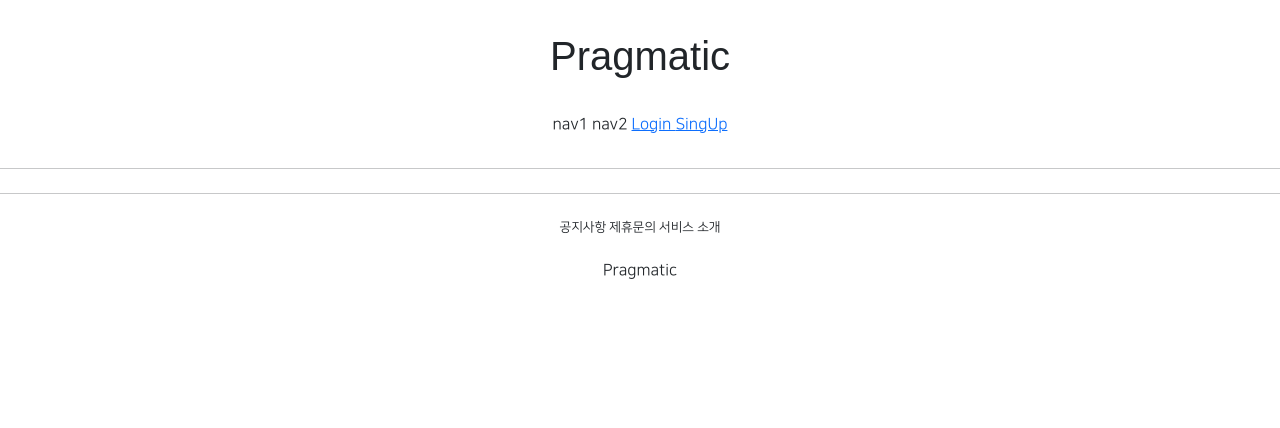
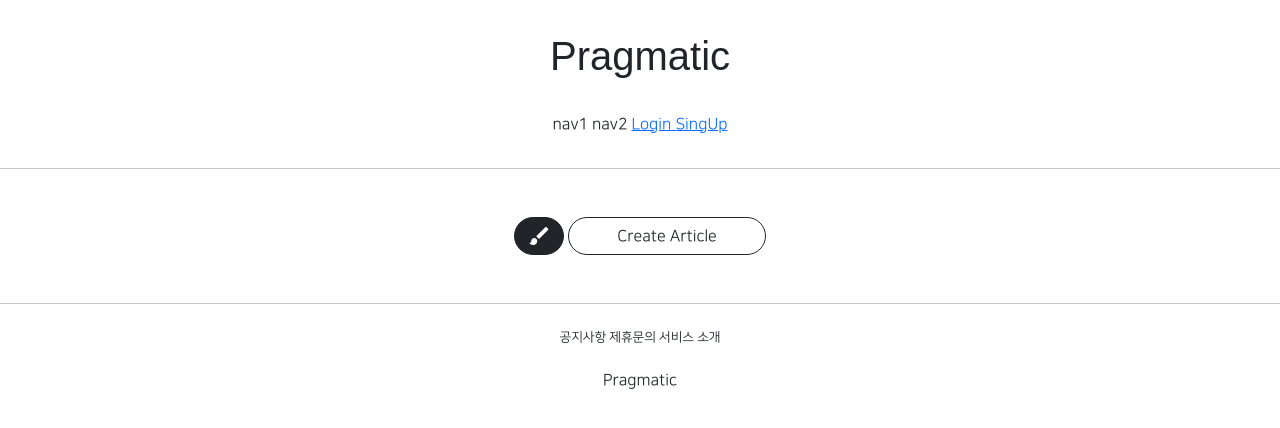
Before and after one commit to 00kang/gis_web_mine, a Django app: template articleapp/templates/articleapp/list.html in a window 1280 px wide. Shown: the top 428 px of the page. Run offline with Django 3.2, Linux system fonts and the light colour scheme; the template is opened without the code that fills it, so the values that code supplies are empty; parts of the project's set-up code (start-up, migrations or seed data) failed here and were passed over; some web fonts are replaced.

Commit message:
08/05 commit | Update ArticleDesign, Create Button

```diff
--- a/articleapp/templates/articleapp/list.html
+++ b/articleapp/templates/articleapp/list.html
@@ -6,11 +6,12 @@
     <style>
         .container div {
           width: 280px;
-          background-color: antiquewhite;
           display: flex;
           justify-content: center;
           align-items: center;
           border-radius: 1rem;
+            box-shadow: 0 0 .5rem grey;
+            flex-direction: column;
         }
 
         .container img {
@@ -27,6 +28,7 @@
                     <img src="{{ article.image.url }}"
                          alt="">
                 </a>
+                <span class="m-2 NNS_B"> {{ article.title }} </span>
             </div>
 
         {% endfor %}
@@ -35,4 +37,16 @@
 
     <script src="{% static 'js/magicgrid.js' %}"></script>
 
+    <div class="text-center my-5">
+        <a href="{% url 'articleapp:create' %}"
+           class="btn btn-dark rounded-pill material-icons">
+            brush
+        </a>
+        <a href="{% url 'articleapp:create' %}"
+           class="btn btn-outline-dark rounded-pill px-5">
+            Create Article
+        </a>
+
+    </div>
+
 {% endblock %}
```
